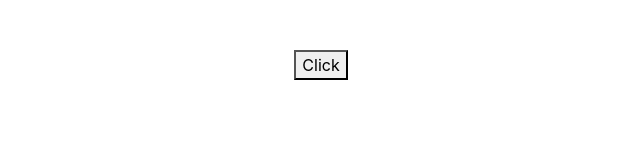
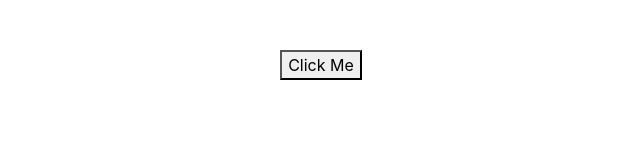
Before and after one commit to saitinku510/React-app, a React (Create React App) app: page / in a window 1280 px wide. Shown: the top 160 px of the page, without its empty margins (319-959 px from the left). Built offline with nearby package versions, Linux system fonts and the light colour scheme.

Commit message:
Onclick event for the button in Class Components

```diff
--- a/src/App.js
+++ b/src/App.js
@@ -5,6 +5,7 @@
 import Hello from './Components/hello';
 import Message from './Components/message'
 import FunctionClick from './Components/functionClick'
+import ClassClick from './Components/classClick'
 // import Counter from './Components/counter'
 
 function App() {
@@ -23,7 +24,8 @@
       {/* <Welcome name="Sadik" job="React Developer" />  */}
       {/* <Message /> */}
       {/* <Counter /> */}
-      <FunctionClick />
+      {/* <FunctionClick /> */}
+      <ClassClick />
     </div>
   );
 }
--- /dev/null
+++ b/src/Components/classClick.js
@@ -0,0 +1,16 @@
+import React, { Component } from 'react'
+
+class ClassClick extends Component {
+    clickHandler(){
+        console.log('Clicked Button')
+    }
+  render() {
+    return (
+      <div>
+        <button onClick={this.clickHandler}>Click Me</button>
+      </div>
+    )
+  }
+}
+
+export default ClassClick
```
